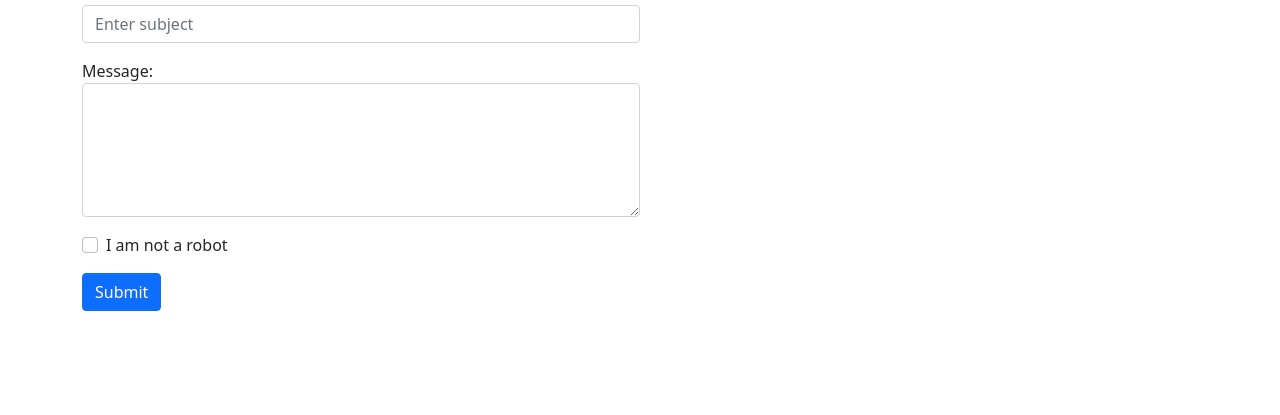
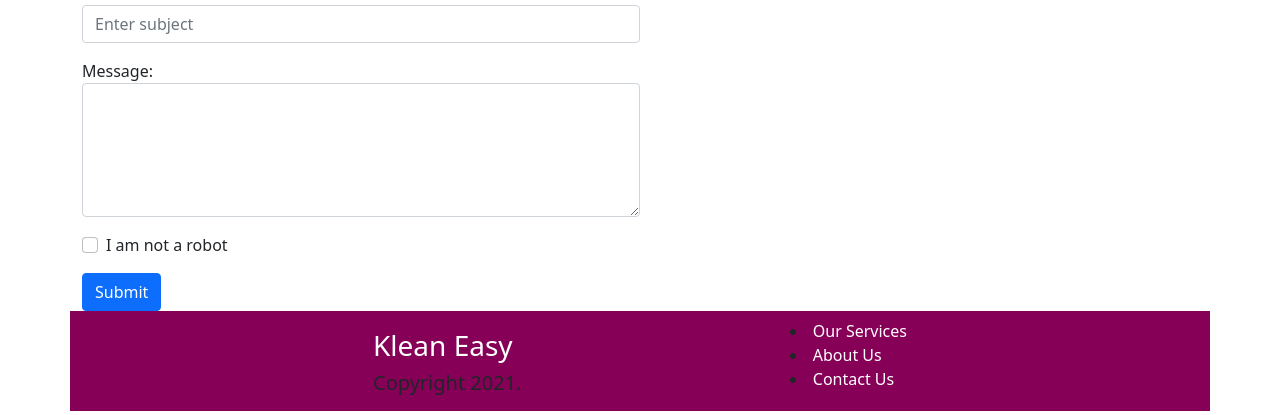
Before and after one commit to Alchemist420/stage-4-kodecamp, a plain HTML site: page contact-us.html in a window 1280 px wide. Shown: the part 385-800 px from the top of the page. Drawn offline with Linux system fonts and the light colour scheme.

Commit message:
stage-4-kodecamp

```diff
--- a/contact-us.html
+++ b/contact-us.html
@@ -65,5 +65,27 @@
             </div>
         </div>
     </section>
+
+    <footer>
+        <div class=" container bot">
+            <div class="d-flex justify-content-between container col-lg-6 col-md-10 col-sm-12 py-2">
+                <div class="d-flex align-item-center flex-column">
+                    <a href="index.html" class="fs-3 text-decoration-none text-white navbar-brand">Klean Easy</a>
+                    <h5>Copyright 2021.</h5>
+                </div>
+                <div>
+                    <li class="">
+                        <a class="text-decoration-none text-white" href="./services.html">Our Services</a>
+                    </li>
+                    <li class="">
+                        <a class="text-decoration-none text-white" href="./about-us.html">About Us</a>
+                    </li>
+                    <li class="">
+                        <a class="text-decoration-none text-white" href="./contact-us.html">Contact Us</a>
+                    </li>
+                </div>
+            </div>
+        </div>
+    </footer>
 </body>
 </html>
```
Also changed, not shown: about-us.html (+21 -0 lines), index.html (+22 -0 lines), services.html (+21 -0 lines).
